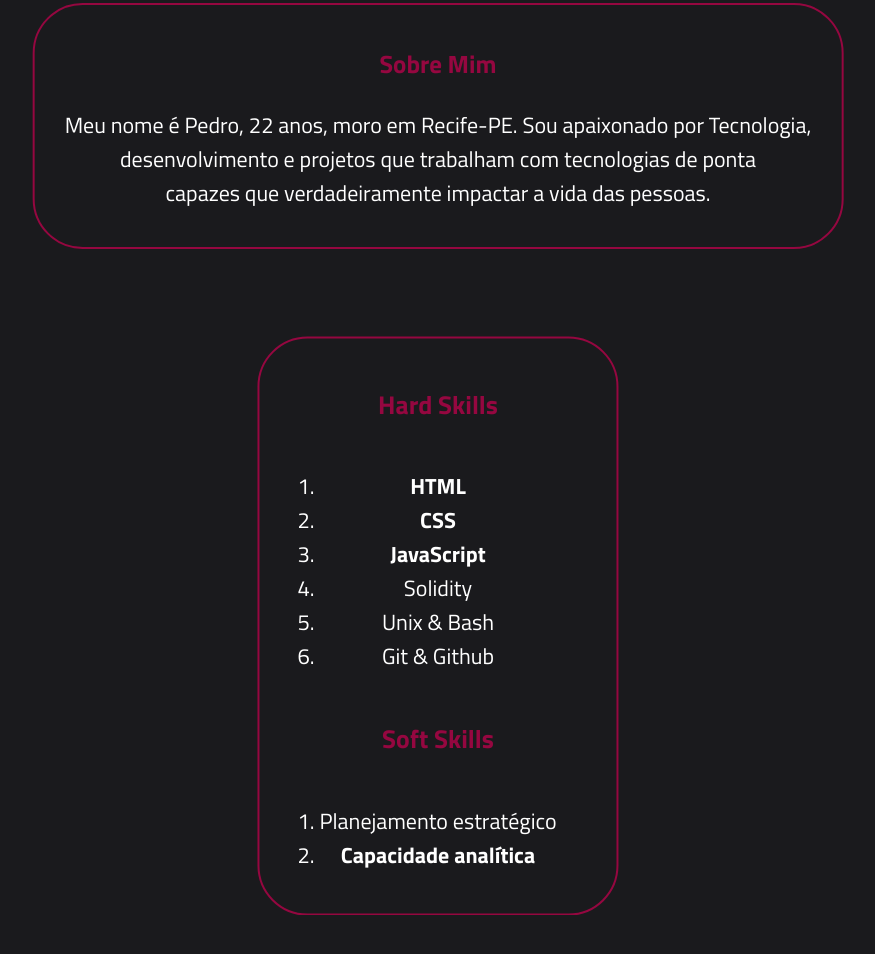
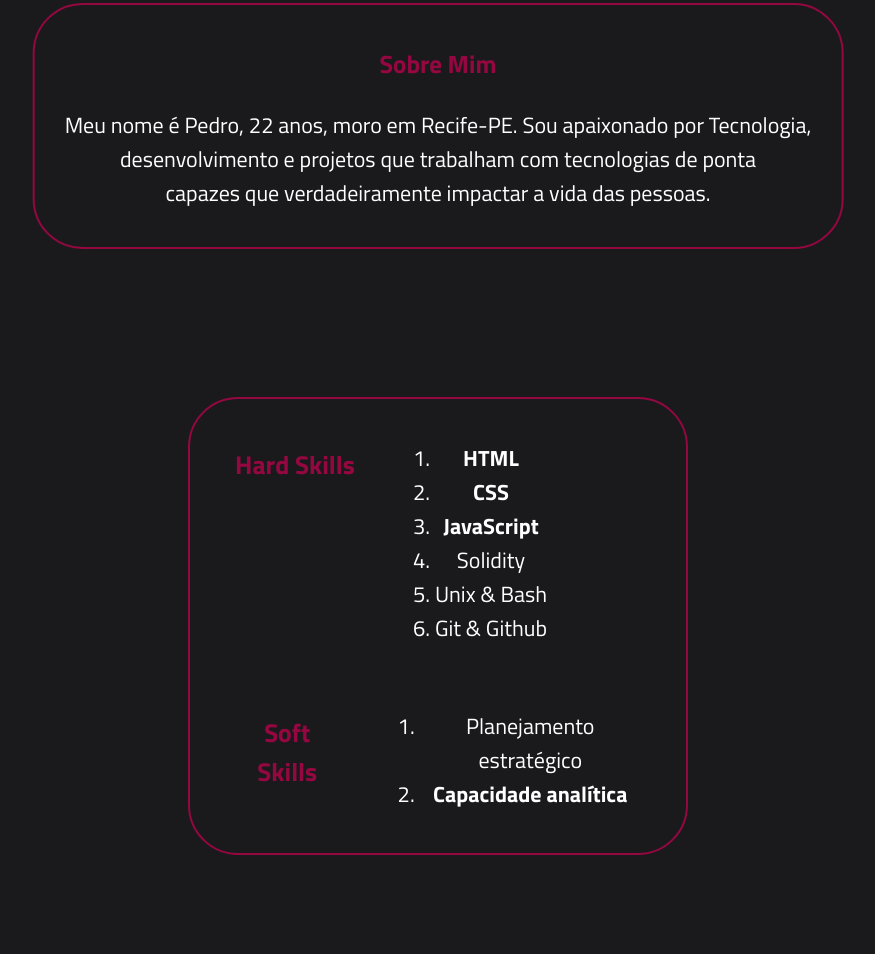
Before and after one commit to Guarize/Guarize.github.io, a plain HTML site: page index.html in a window 1280 px wide. Shown: the part 824-1778 px from the top of the page, without its empty margins (202-1077 px from the left). Before the commit the page ends 1739 px from the top, so only its background shows below. Drawn offline with Linux system fonts and the light colour scheme.

Commit message:
Working on skills-container

```diff
--- a/main.css
+++ b/main.css
@@ -66,7 +66,7 @@ nav ul li a:hover {
     color: #C5C6C7;
 }
 
-.perfil img{
+.perfil img {
     width: 100%;
     height: 100%;
     border-radius: 20px;
@@ -86,6 +86,7 @@ nav ul li a:hover {
     position: absolute;
     left: 50%;
     top: 50%;
+    /* Vi na w3schools.com como uma solução para centralizar os elementos, não entendo perfeitamente como funciona.*/
     transform: translate(-50%, -50%);
 }
 
@@ -134,28 +135,39 @@ nav ul li a:hover {
     transform: translate(-50%, -50%);
     padding: 10px 30px;
     margin: 500px auto;
+    width: 500px;
+}
+
+.hard-skills {
+    display: flex;
+}
+
+.soft-skills {
+    display: flex;
 }
 
 .hard-skills h3 {
     text-align: center;
-    padding: 10px 30px;
+    padding: 10px 15px;
     color: #950740;
+    margin-right: 50px;
 }
 
-.soft-skills h3{
+.soft-skills h3 {
     text-align: center;
-    padding: 10px 30px;
+    padding: 10px 15px;
     color: #950740;
+    margin-right: 50px;
 }
 
 .hard-skills ol {
     text-align: center;
-    padding: 10px 30px;
+    padding: 10px 15px;
 }
 
-.soft-skills ol{
+.soft-skills ol {
     text-align: center;
-    padding: 10px 30px;
+    padding: 10px 15px;
 }
 
 /* .footer-container {
@@ -169,3 +181,9 @@ nav ul li a:hover {
     z-index: 1;
     background-color: #4e4e50;
 } */
+
+.container {
+    height: 100vh;
+    width: 100vw;
+    margin-bottom: 50px;
+}
```
